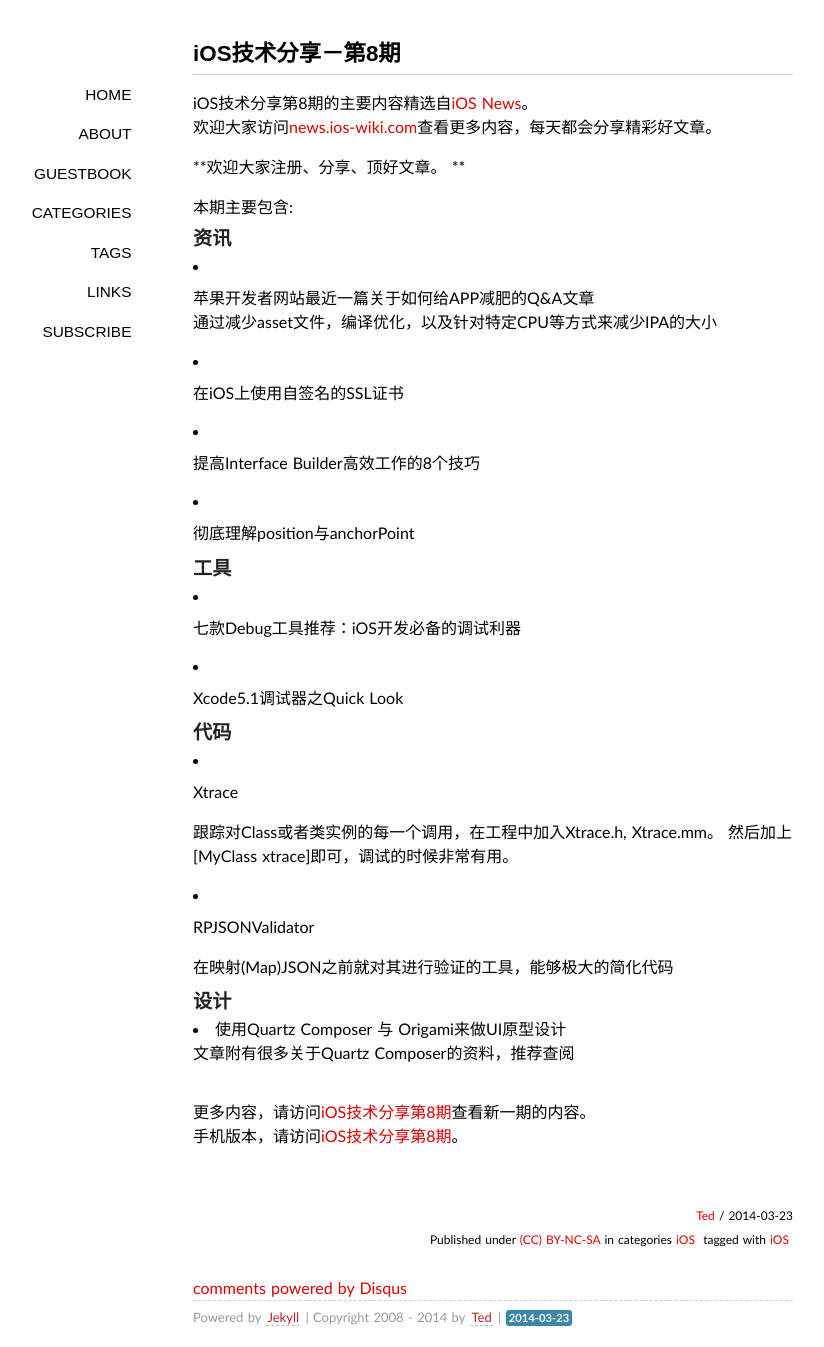
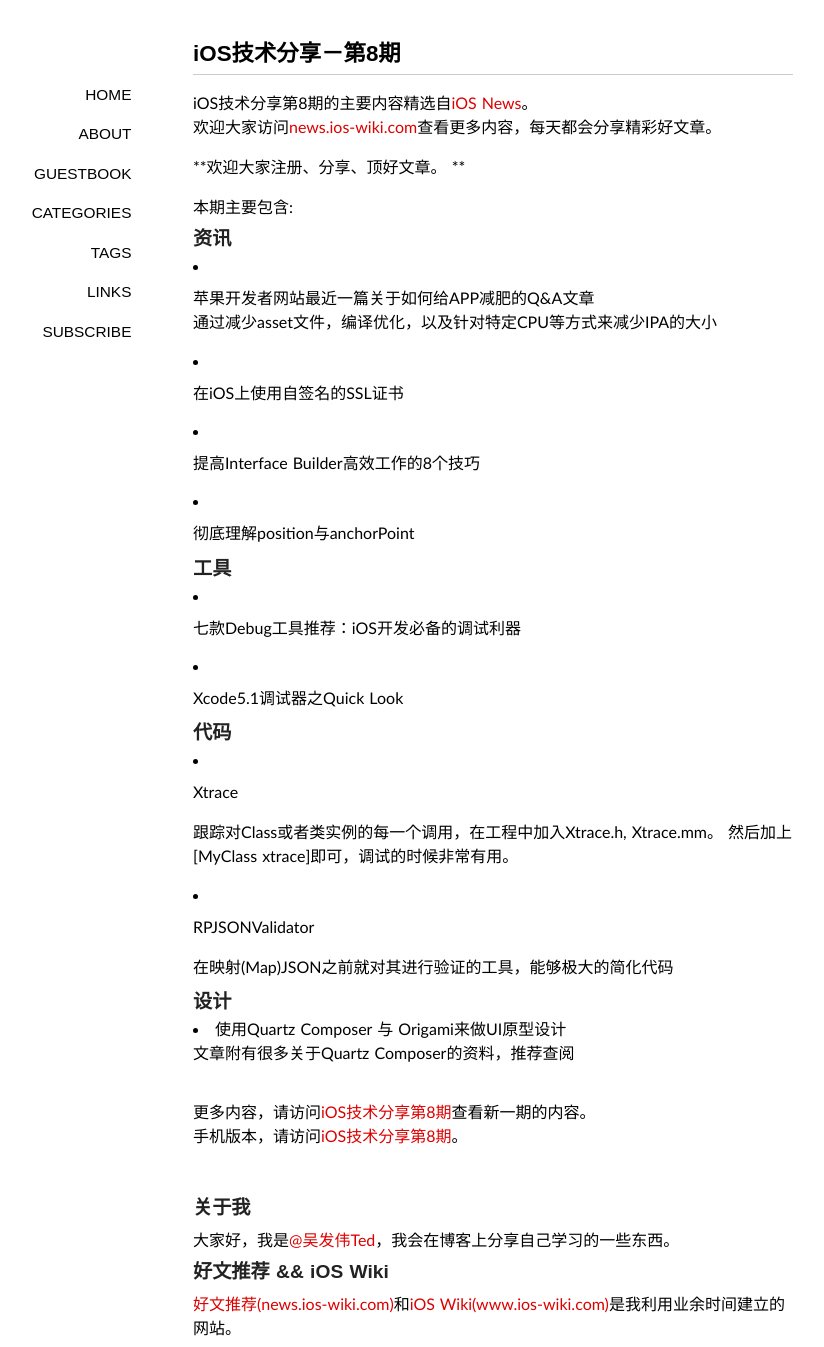
Before and after one commit to wufawei/wufawei.github.com, a Jekyll site: the page built from _posts/201403/2014-03-23-ios-wiki-issue-8.md, in a window 1280 px wide. Shown: the top 1347 px of the page, without its empty margins (147-971 px from the left). Built offline with Jekyll 4.4.1, drawn with Linux system fonts in a browser that asks for light colours; some web fonts are replaced; Markdown is read by kramdown in place of the engine named in the settings; comment, search, counter and statistics services are not loaded.

Commit message:
add content

```diff
--- a/_posts/201403/2014-03-23-ios-wiki-issue-8.md
+++ b/_posts/201403/2014-03-23-ios-wiki-issue-8.md
@@ -68,9 +68,28 @@
 手机版本，请访问[iOS技术分享第8期][3]。
 
 
+<br>
+
+###关于我
+大家好，我是[@吴发伟Ted](http://weibo.com/wufawei)，我会在博客上分享自己学习的一些东西。
+
+###好文推荐  && iOS Wiki
+
+[好文推荐(news.ios-wiki.com)][5]和[iOS Wiki(www.ios-wiki.com)][6]是我利用业余时间建立的网站。
+
+###微信公众账号
+微信公众账号：**iOS技术分享**
+![](http://farm3.staticflickr.com/2826/10855679484_56b7429bd6_m.jpg)
+
+
+
 
 <br/>
 
 [1]:http://news.ios-wiki.com
 [2]:http://www.ios-wiki.com/issues/8
 [3]:http://www.ios-wiki.com/mobile/issues/8
+
+
+[5]:http://news.ios-wiki.com
+[6]:http://www.ios-wiki.com
```
